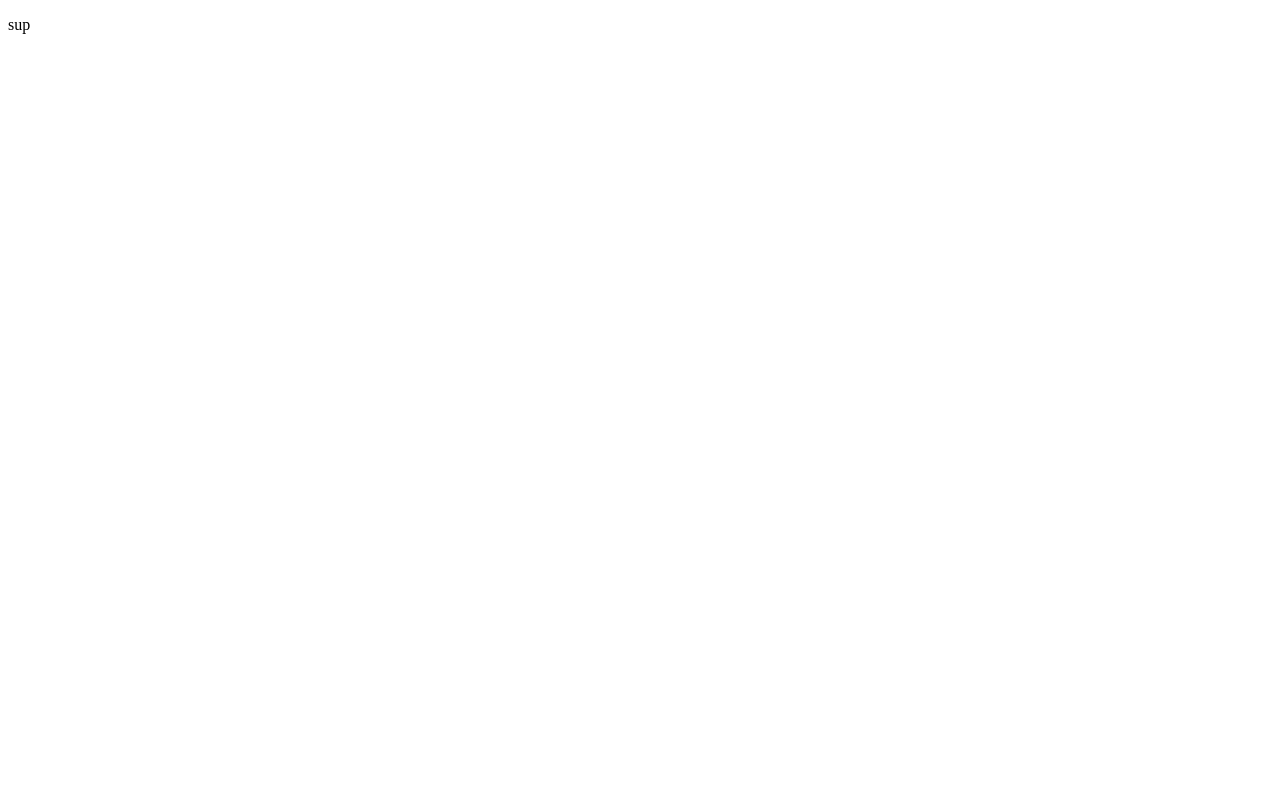
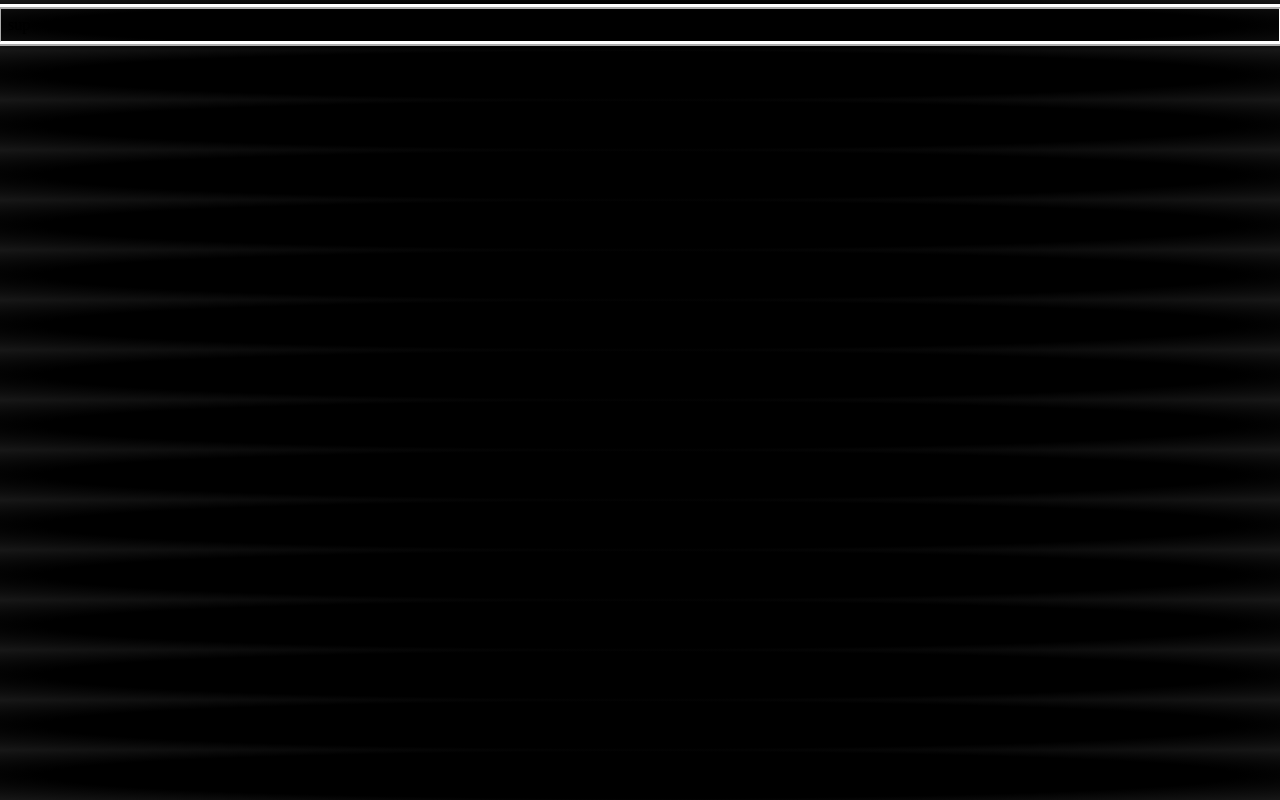
Before and after one commit to TheRedTerrarian/TheRedTerrarian.github.io, a plain HTML site: page index.html in a window 1280 px wide. Drawn offline with Linux system fonts and the light colour scheme.

Commit message:
Update index.html

```diff
--- a/index.html
+++ b/index.html
@@ -2,10 +2,10 @@
 <html>
   <head>
     <style>
-      .body {
+      body {
         background: radial-gradient(#000000 66%, #171717 100%);
       }
-      .p {
+      p {
         outline: 5px ridge #ffffff;
         outline-offset: 7px;
       }
```
